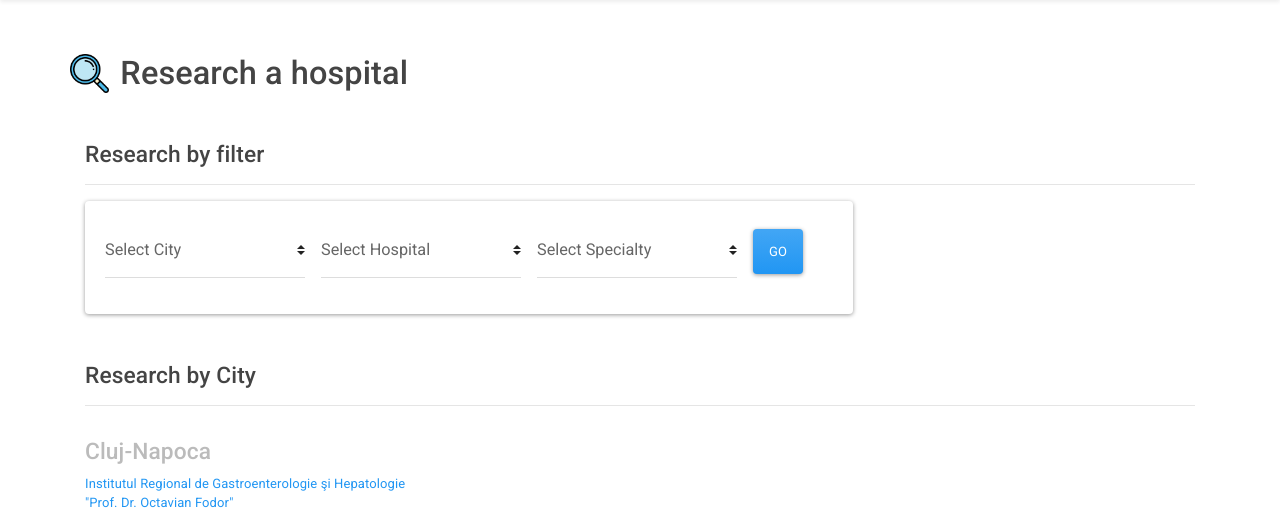
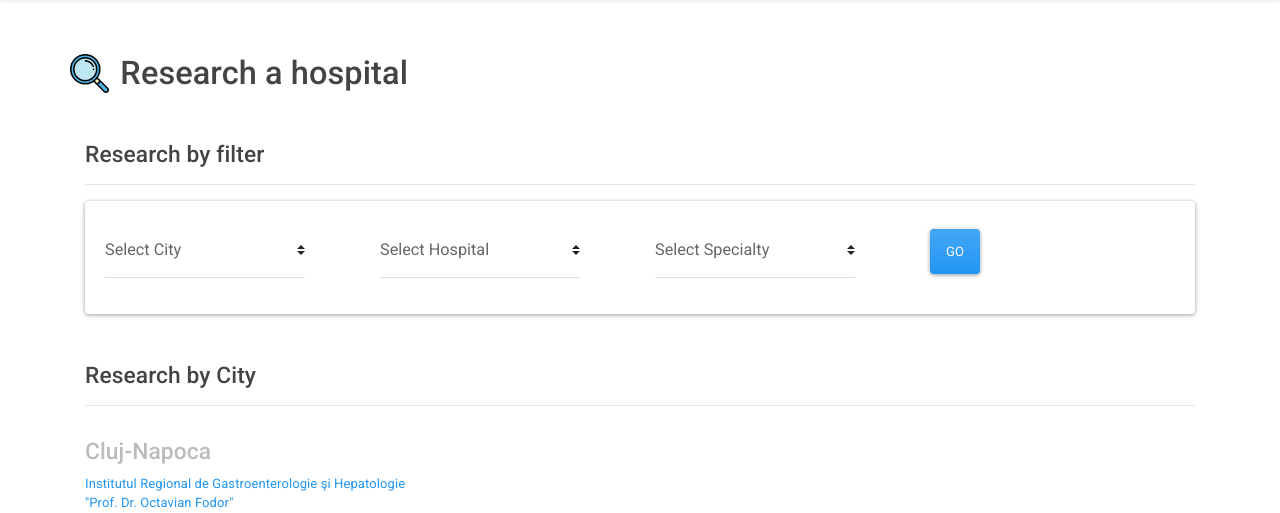
Before and after one commit to alex-run-code/resio, a Django app: page /research/ in a window 1280 px wide. Shown: the part 96-609 px from the top of the page. Run offline with Django 3.2, Linux system fonts and the light colour scheme; data comes from the database, SQL or seed files in the repository; both versions use the stored data as it was after the commit; some libraries are stand-ins or nearby versions.

Commit message:
research page is responsive

```diff
--- a/website/templates/website/research.html
+++ b/website/templates/website/research.html
@@ -22,17 +22,20 @@
 
         <h3>Research by filter</h3>
         <hr>
-        <div class="card mt-3 mb-5" style="width: 48rem;">
+        <!-- <div class="card mt-3 mb-5" style="width: 48rem;"> -->
+        <div class="card mt-3 mb-5">
             <div class="card-body">
 
 
-                <div class='row'>
-                    <div class='col'>
 
-                        <form class='d-inline-flex' id='myform'>
 
-                            <div style='width:200px' class=" mr-3">
-                                <select id='select_city' name='select_city' class="custom-select custom-select-lg mb-3">
+
+                        <!-- <form class='d-inline-flex' id='myform'> -->
+                        <form id='myform'>
+                            <div class='row'>
+                            <!-- <div style='width:200px' class="mr-3 col-3"> -->
+                                <div class="col-lg-3">
+                                <select style='width:200px' id='select_city' name='select_city' class="custom-select custom-select-lg mb-3">
                                     <option selected>Select City</option>
                                     <option value="Cluj-Napoca">Cluj-Napoca</option>
                                     <option value="Bucharest">Bucharest</option>
@@ -40,24 +43,25 @@
                                 </select>
                             </div>
 
-                            <div style='width:200px' class=" mr-3">
-                                <select id='select_hospital' class="custom-select custom-select-lg mb-3">
+                            <div class="col-lg-3">
+                                <select style='width:200px' id='select_hospital' class="custom-select custom-select-lg mb-3">
                                     <option selected>Select Hospital</option>
                                 </select>
                             </div>
 
-                            <div style='width:200px' class=" mr-3">
-                                <select id='select_specialty' class="custom-select custom-select-lg mb-3">
+                            <div class="col-lg-3">
+                                <select style='width:200px'id='select_specialty' class="custom-select custom-select-lg mb-3">
                                     <option selected>Select Specialty</option>
                                 </select>
                             </div>
 
-                            <div style='width:200px' class="mt-2 mr-3">
+                            <div class="mt-2 col-lg-3">
                                 <a id='gobutton' href='#' type="submit" class="btn btn-primary">GO</a>
                             </div>
+                        </div>
                         </form>
-                    </div>
-                </div>
+
+
 
 
 
@@ -72,7 +76,7 @@
             </div>
         </div>
         <div class='row'>
-            <div class='col-4'>
+            <div class='col-lg-4'>
                 <h3 class='text-secondary'>Cluj-Napoca</h3>
                 {% for hospital in hospitals %}
                 {% if hospital.city.name == 'Cluj-Napoca' %}
```
Also changed, not shown: db.sqlite3.
